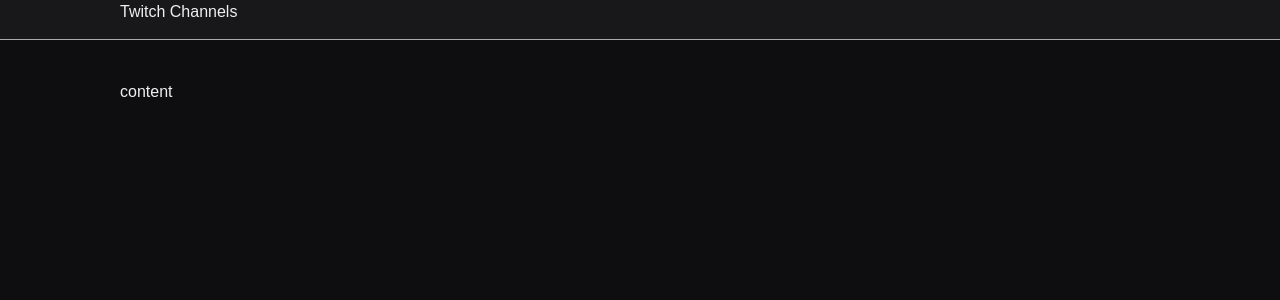
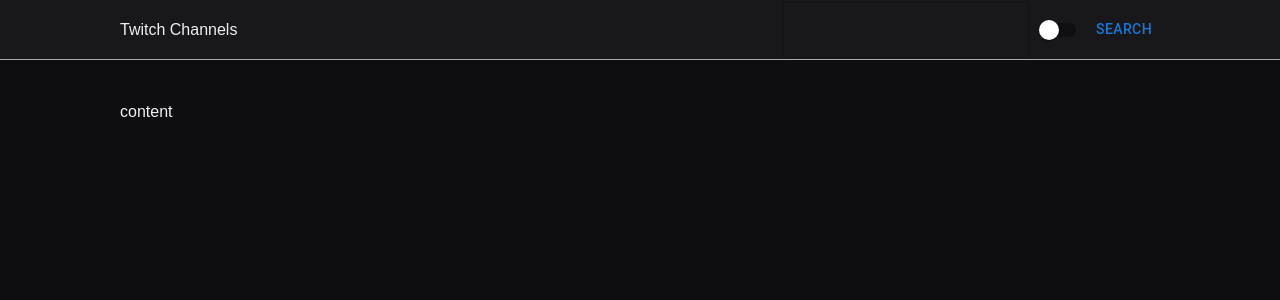
Before and after one commit to ShoheiYamaguchi392/demo_next_june, a Next.js app: page / in a window 1280 px wide. Shown: the top 300 px of the page. Built offline with nearby package versions, Linux system fonts and the light colour scheme.

Commit message:
ヘッダーにチャンネル検索機能を追加

```diff
--- a/src/components/common/Header/Header.module.scss
+++ b/src/components/common/Header/Header.module.scss
@@ -12,6 +12,12 @@ $headerBgColor: #18181b;
 }
 
 .container {
+  display: flex;
   width: 100%;
   max-width: common.$pcContentInnerMaxWidth + common.$pcHorizontalPadding * 2;
+  align-items: center;
 }
+
+.siteTitle {
+  margin-right: auto;
+}
--- a/src/components/common/Header/Header.tsx
+++ b/src/components/common/Header/Header.tsx
@@ -1,13 +1,36 @@
+"use client";
+
 import clsx from "clsx";
+
+import { Button, Switch, TextField } from "@mui/material";
+
+import useHeader from "./useHeader";
 import styles from "./Header.module.scss";
 
 const Header = ({ className }) => {
+  const {
+    channelName,
+    isLive,
+    changeChannelName,
+    changeIsLive,
+    searchChannel,
+  } = useHeader();
+
+  const handleChannelNameChange = (e) => {
+    changeChannelName(e.target.value);
+  };
+
+  const handleChangeIsLive = () => {
+    changeIsLive(!isLive);
+  };
+
   return (
     <header className={clsx(styles.wrapper, className)}>
       <div className={styles.container}>
-        <div>Twitch Channels</div>
-        <input />
-        <></>
+        <div className={styles.siteTitle}>Twitch Channels</div>
+        <TextField value={channelName} onChange={handleChannelNameChange} />
+        <Switch checked={isLive} onChange={handleChangeIsLive} />
+        <Button onClick={searchChannel}>Search</Button>
       </div>
     </header>
   );
--- /dev/null
+++ b/src/components/common/Header/useHeader.ts
@@ -0,0 +1,30 @@
+import { useState } from "react";
+import { useRouter } from "next/navigation";
+
+import useGetChannelSearchParams from "@/hooks/useGetChannelSearchParams";
+
+import { getTopPageURI } from "@/utils/getRelativeURI";
+
+const useHeader = () => {
+  const { channelName: initialChannelName, isLive: initialIsLive } =
+    useGetChannelSearchParams();
+
+  const [channelName, changeChannelName] = useState(initialChannelName);
+  const [isLive, changeIsLive] = useState(initialIsLive);
+
+  const router = useRouter();
+
+  const searchChannel = () => {
+    router.push(getTopPageURI(channelName, isLive));
+  };
+
+  return {
+    channelName,
+    isLive,
+    changeChannelName,
+    changeIsLive,
+    searchChannel,
+  };
+};
+
+export default useHeader;
--- /dev/null
+++ b/src/constants/channelSearch.ts
@@ -0,0 +1,3 @@
+export const CHANNEL_NAME_KEY = "channelName";
+export const IS_LIVE_KEY = "isLive";
+export const IS_LIVE_VALUE = "true";
--- /dev/null
+++ b/src/hooks/useGetChannelSearchParams.ts
@@ -0,0 +1,22 @@
+import { useSearchParams } from "next/navigation";
+
+import * as channelSearchConstants from "@/constants/channelSearch";
+
+const useGetChannelSearchParams = () => {
+  const searchParam = useSearchParams();
+
+  const channelString = searchParam.get(
+    channelSearchConstants.CHANNEL_NAME_KEY,
+  );
+  const channelName = channelString ? decodeURIComponent(channelString) : "";
+
+  const isLiveValue = searchParam.get(channelSearchConstants.IS_LIVE_KEY);
+  const isLive = isLiveValue === channelSearchConstants.IS_LIVE_VALUE;
+
+  return {
+    channelName,
+    isLive,
+  };
+};
+
+export default useGetChannelSearchParams;
--- a/src/styles/common.scss
+++ b/src/styles/common.scss
@@ -11,7 +11,7 @@ $pcContentInnerMaxWidth: 1000px;
   }
 }
 
-$headerHeight: 40px;
+$headerHeight: 60px;
 
 $borderColor: #aaa;
 
--- /dev/null
+++ b/src/utils/getRelativeURI.ts
@@ -0,0 +1,12 @@
+import * as channelSearchConstants from "@/constants/channelSearch";
+import { getSearchParamString } from "@/utils/utils";
+
+export const getTopPageURI = (channelName, isLive) => {
+  const stringSearchParams = getSearchParamString({
+    [channelSearchConstants.CHANNEL_NAME_KEY]: channelName,
+    [channelSearchConstants.IS_LIVE_KEY]: isLive
+      ? channelSearchConstants.IS_LIVE_VALUE
+      : "",
+  });
+  return `?${stringSearchParams}`;
+};
--- /dev/null
+++ b/src/utils/utils.ts
@@ -0,0 +1,11 @@
+export const getSearchParamString = (searchParamsObject = {}) => {
+  const searchParams = new URLSearchParams();
+
+  for (const key of Object.keys(searchParamsObject)) {
+    const value = searchParamsObject[key];
+    if (!value) continue;
+    searchParams.set(key, encodeURIComponent(value));
+  }
+
+  return searchParams.toString();
+};
```
